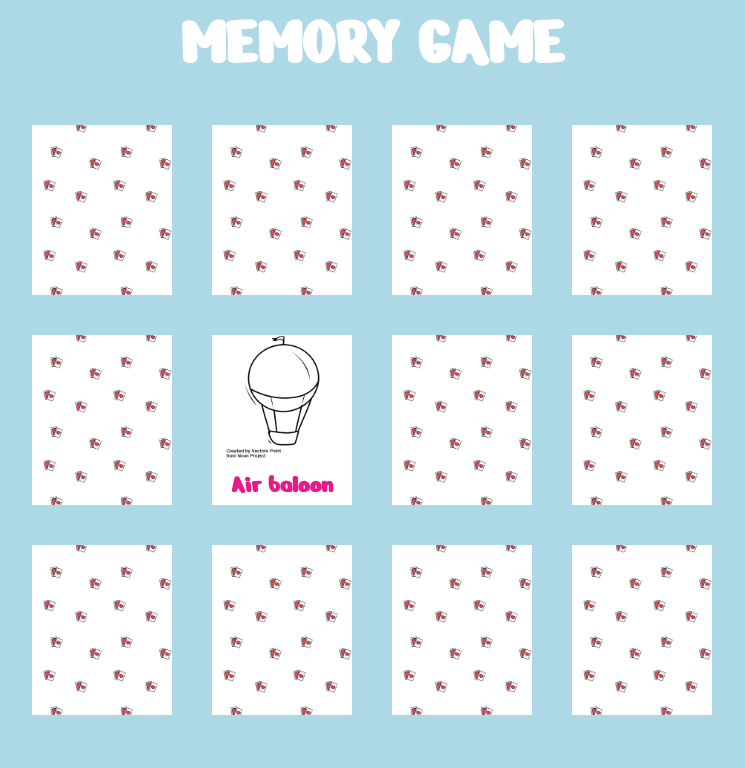
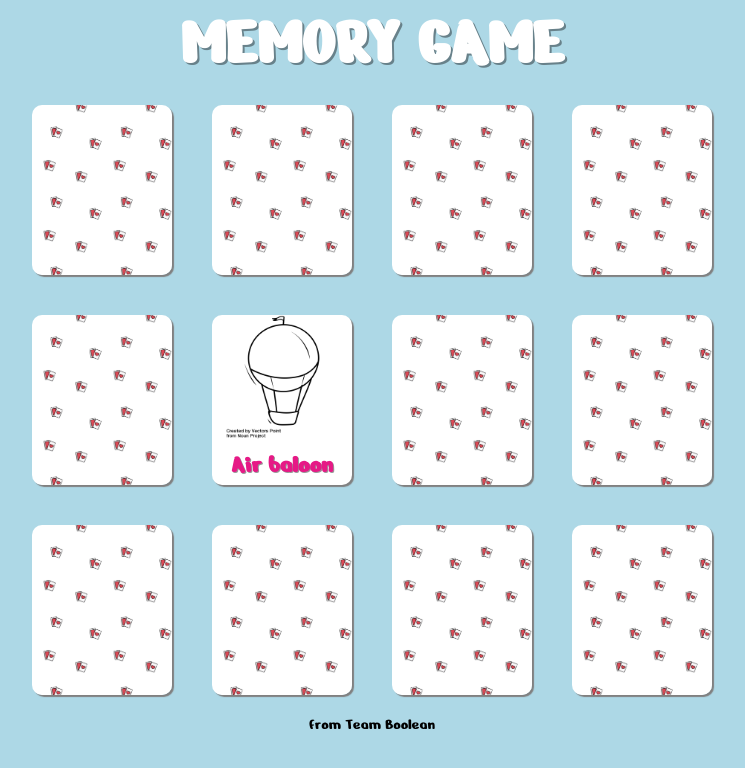
Before and after one commit to Stefano-Bodritti/html-css-memory, a plain HTML site: page index.html in a window 1280 px wide. Shown: the whole page, without its empty margins (268-1013 px from the left). Drawn offline with Linux system fonts and the light colour scheme.

Commit message:
Aggiunto footer e ombreggiatura

```diff
--- a/css/style.css
+++ b/css/style.css
@@ -13,10 +13,11 @@ header > h1 {
   color: white;
   text-align: center;
   font-size: 70px;
+  text-shadow: 2px 2px rgba(0, 0, 0, 0.4);
 }
 
 header {
-  margin-bottom: 40px;
+  margin-bottom: 20px;
 }
 
 .container {
@@ -56,6 +57,8 @@ header {
   background-size: contain;
   width: 100%;
   height: 100%;
+  border-radius: 10px;
+  box-shadow: 2px 2px 1px grey;
 }
 
  .card:hover .visible {
@@ -66,6 +69,8 @@ header {
   background-color: white;
   height: 100%;
   display: none;
+  border-radius: 10px;
+  box-shadow: 2px 2px 1px grey;
 }
 
 .card > #special {
@@ -89,10 +94,12 @@ header {
   color: orange;
   font-size: 25px;
   line-height: 40px;
+  text-shadow: 1px 1px rgba(0, 0, 0, 0.4);
 }
 
 #special > h2 {
   color: #e61986;
+  text-shadow: 1px 1px rgba(0, 0, 0, 0.4);
 }
 
 .submarine {
@@ -118,3 +125,8 @@ header {
 .cruise-ship {
   background-image: url("../img/noun_Cruise_Ship_3134824.png");
 }
+
+.firma {
+  text-align: center;
+  padding-top: 10px;
+}
--- a/index.html
+++ b/index.html
@@ -140,7 +140,7 @@
 
     <!-- firma -->
     <footer>
-
+      <div class="firma">from Team Boolean</div>
     </footer>
     <!-- fine firma -->
 
```
